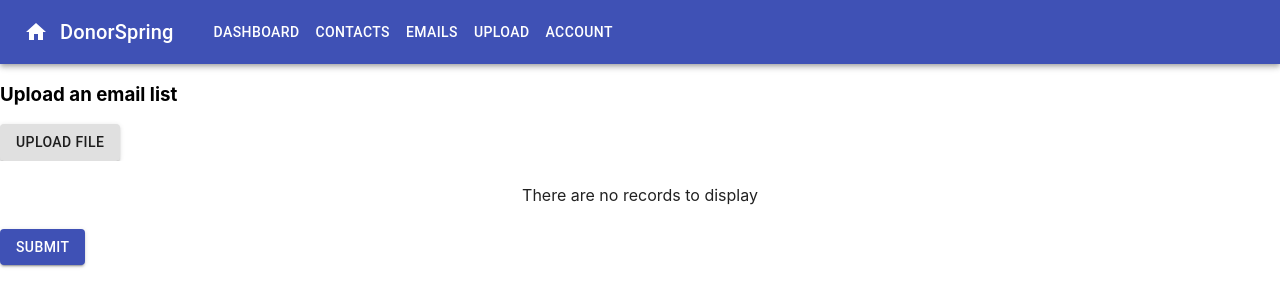
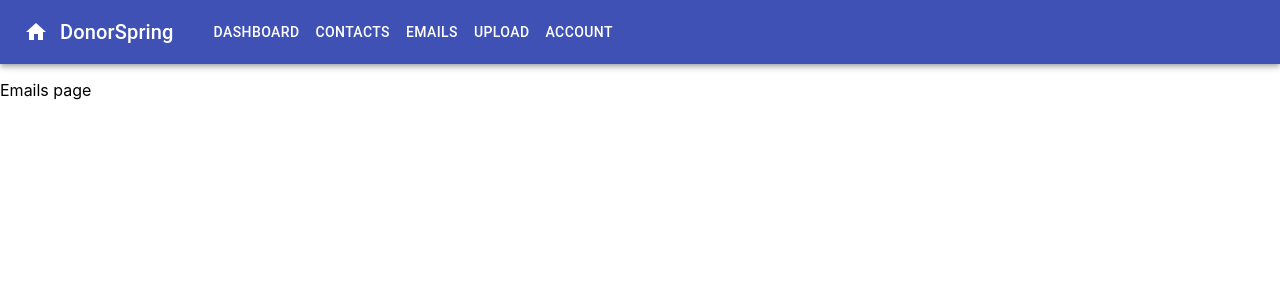
Before and after one commit to donorspring/frontend, a React (Create React App) app: page /emails in a window 1280 px wide. Shown: the top 306 px of the page. Built offline with nearby package versions, Linux system fonts and the light colour scheme.

Commit message:
switched emails and uploads page

```diff
--- a/src/components/listUpload.js
+++ /dev/null
@@ -1,107 +0,0 @@
-import React, {useState} from 'react';
-import DataTable from 'react-data-table-component';
-import * as XLSX from 'xlsx';
-import Button from '@material-ui/core/Button';
-
-//https://www.cluemediator.com/read-csv-file-in-react
-
-function ListUpload() {
-    const [selectedFile, setSelectedFile] = useState();
-    const [isSelected, setIsSelected] = useState(false);
-    const [columns, setColumns] = useState([]);
-    const [data, setData] = useState([]);
-
-    const processData = dataString => {
-        const dataStringLines = dataString.split(/\r\n|\n/);
-        const headers = dataStringLines[0].split(/,(?![^"]*"(?:(?:[^"]*"){2})*[^"]*$)/);
-
-        const list = [];
-        for (let i = 1; i < dataStringLines.length; i++) {
-          const row = dataStringLines[i].split(/,(?![^"]*"(?:(?:[^"]*"){2})*[^"]*$)/);
-          if (headers && row.length == headers.length) {
-            const obj = {};
-            for (let j = 0; j < headers.length; j++) {
-              let d = row[j];
-              if (d.length > 0) {
-                if (d[0] == '"')
-                  d = d.substring(1, d.length - 1);
-                if (d[d.length - 1] == '"')
-                  d = d.substring(d.length - 2, 1);
-              }
-              if (headers[j]) {
-                obj[headers[j]] = d;
-              }
-            }
-
-            // remove the blank rows
-            if (Object.values(obj).filter(x => x).length > 0) {
-              list.push(obj);
-            }
-          }
-        }
-
-        // prepare columns list from headers
-        const columns = headers.map(c => ({
-          name: c,
-          selector: c,
-        }));
-
-        setData(list);
-        setColumns(columns);
-      }
-
-    // handle file upload
-    const handleFileUpload = e => {
-    const file = e.target.files[0];
-    const reader = new FileReader();
-    reader.onload = (evt) => {
-        /* Parse data */
-        const bstr = evt.target.result;
-        const wb = XLSX.read(bstr, { type: 'binary' });
-        /* Get first worksheet */
-        const wsname = wb.SheetNames[0];
-        const ws = wb.Sheets[wsname];
-        /* Convert array of arrays */
-        const data = XLSX.utils.sheet_to_csv(ws, { header: 1 });
-        processData(data);
-    };
-    reader.readAsBinaryString(file);
-    }
-    const handleSubmission = () => {
-        console.log('submitted')
-    };
-
-    return (
-    <div>
-        <h3>Upload an email list</h3>
-        <Button
-        variant="contained"
-        component="label">
-            Upload File
-            <input
-            type="file"
-            accept=".csv,.xlsx,.xls"
-            onChange={handleFileUpload}
-            hidden
-            />
-        </Button>
-
-        <DataTable
-        pagination
-        highlightOnHover
-        columns={columns}
-        data={data}
-        />
-        <div>
-            <Button
-                variant="contained"
-                color="primary"
-                onClick={handleSubmission}>
-                Submit
-            </Button>
-        </ div>
-    </div>
-    );
-}
-
-export default ListUpload
--- a/src/pages/emails.js
+++ b/src/pages/emails.js
@@ -1,10 +1,11 @@
 import React from 'react';
-import ListUpload from '../components/listUpload'
 
 
 function Emails() {
     return (
-      <ListUpload></ListUpload>
+      <p>
+        Emails page
+        </p>
     );
   }
 
--- a/src/pages/upload.js
+++ b/src/pages/upload.js
@@ -1,11 +1,10 @@
 import React from 'react';
+import ListUpload from '../components/list-upload'
 
 
 function Uploads() {
     return (
-      <p>
-          Welcome to the Uploads page
-      </p>
+      <ListUpload></ListUpload>
     );
   }
 
```
